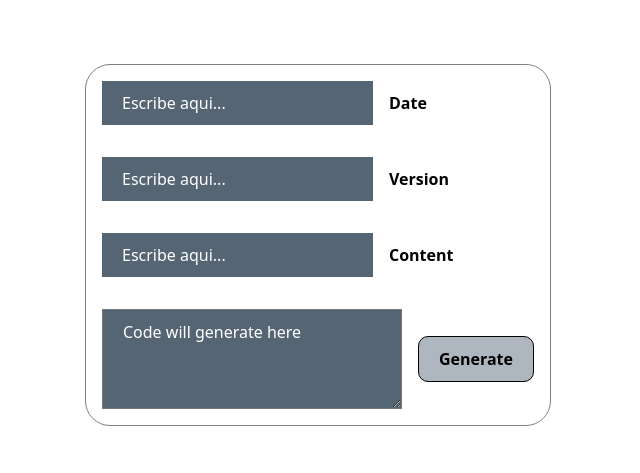
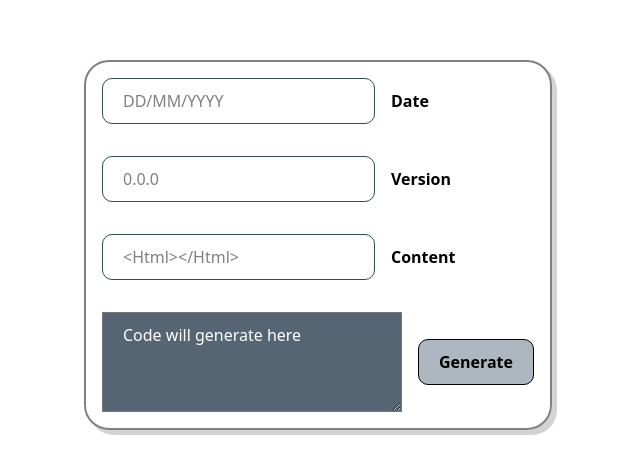
Before and after one commit to Samero0/ReleaseNotesGenerator, a React (Vite) app: page / in a window 1280 px wide. Shown: the part 155-628 px from the top of the page, without its empty margins (322-962 px from the left). Built offline with nearby package versions, Linux system fonts and the light colour scheme.

Commit message:
few fixes

```diff
--- a/src/App.tsx
+++ b/src/App.tsx
@@ -12,8 +12,9 @@ const Display = styled.div`
   justify-content: center;
   width: fit-content;
   height: fit-content;
-  border: 1px solid grey;
+  border: 2px solid grey;
   border-radius: 25px;
+  box-shadow: lightgray 5px 5px;
 `;
 
 const Element = styled.div`
@@ -34,7 +35,7 @@ export const App = () => {
         <Display>
             <Element>
                 <Input
-                    id='input_date' placeholder='Escribe aqui...'
+                    id='input_date' placeholder='DD/MM/YYYY'
                     value={inputDate}
                     onChange={handleChangeDate}
                 />
@@ -45,7 +46,7 @@ export const App = () => {
             </Element>
             <Element>
                 <Input id='input_version'
-                    placeholder='Escribe aqui...'
+                    placeholder='0.0.0'
                     value={inputVersion}
                     onChange={handleChangeVersion}
                 />
@@ -56,7 +57,7 @@ export const App = () => {
             </Element>
             <Element>
                 <Input id='input_content'
-                    placeholder='Escribe aqui...'
+                    placeholder='<Html></Html>'
                     value={inputContent}
                     onChange={handleChangeContent}
                 />
--- a/src/components/Button.tsx
+++ b/src/components/Button.tsx
@@ -14,6 +14,11 @@ const StyledButton = styled.button`
     border: 1px solid black;
     border-radius: 10px;
     cursor: pointer;
+
+    &:hover{
+        background-color: #98a0a8;
+        box-shadow: black 0 0 4px;
+    }
 `;
 
 const Button : React.FC<ButtonProps> = ({id, text, onClick}) => {
--- a/src/components/Input.tsx
+++ b/src/components/Input.tsx
@@ -9,13 +9,12 @@ interface InputProps{
 
 const StyledInput = styled.input`
     padding: 10px 20px;
-    background-color: #566573;
-    color: white;
-    border: none;
-
+    color: black;
+    border: 1px darkslategray solid;
+    border-radius: 10px;
     &::placeholder{
         opacity:1;
-        color: white;
+        color: grey;
     }
 `;
 
```
